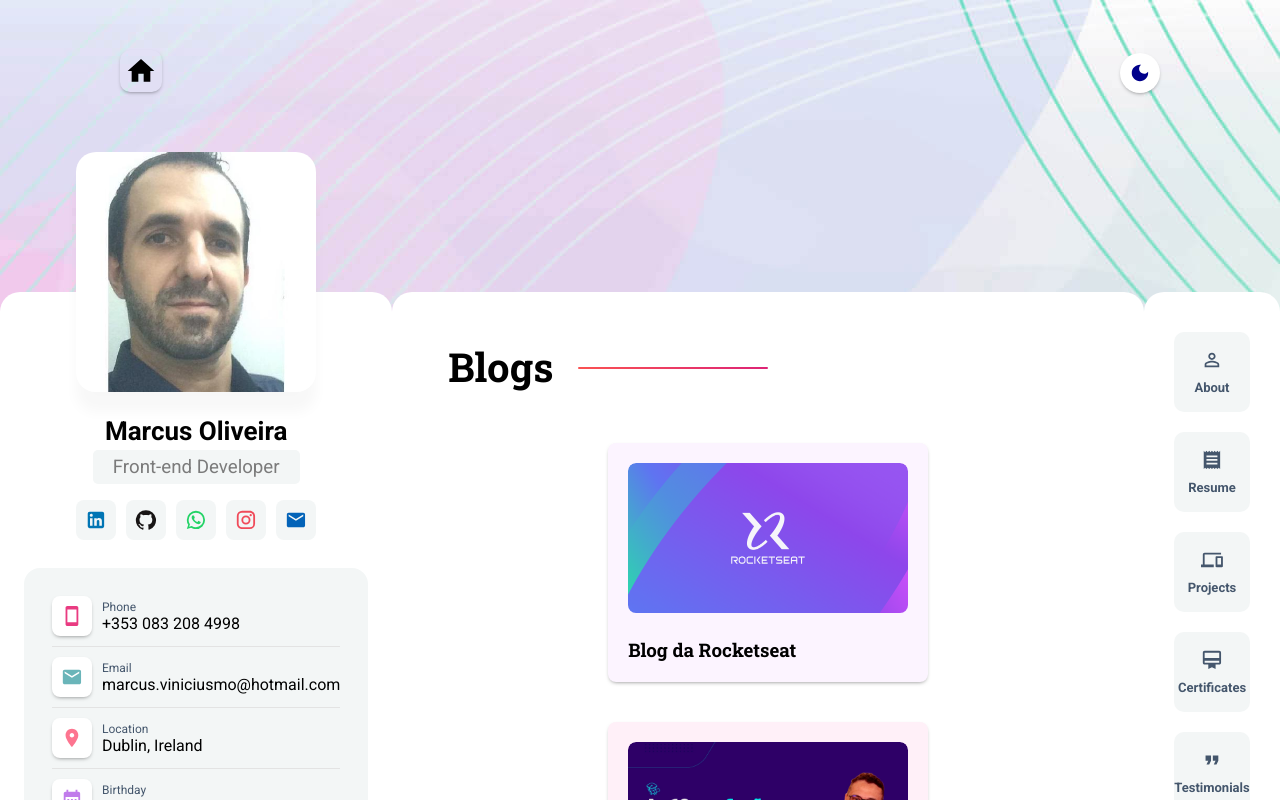
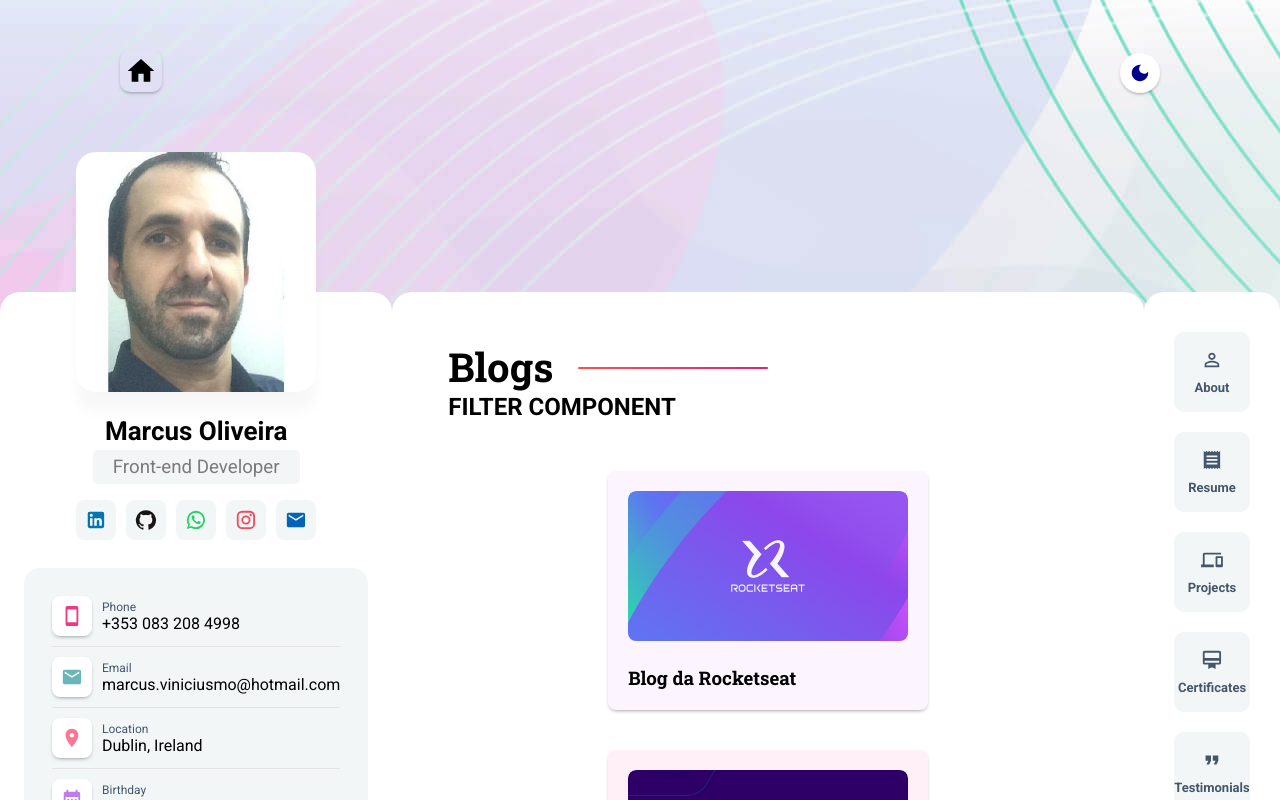
Before and after one commit to marcusviniciusmo/My_Portfolio__, a React (Vite) app in the folder frontend/: page /blogs in a window 1280 px wide. Shown: the top 800 px of the page. Built offline with nearby package versions, Linux system fonts and the light colour scheme.

Commit message:
Filter compoennt created

```diff
--- /dev/null
+++ b/frontend/src/components/Filter/index.tsx
@@ -0,0 +1,7 @@
+export function Filter() {
+  return (
+    <>
+      <h1>FILTER COMPONENT</h1>
+    </>
+  );
+}
--- a/frontend/src/views/Blogs/index.tsx
+++ b/frontend/src/views/Blogs/index.tsx
@@ -1,6 +1,7 @@
 import { useEffect, useState } from 'react';
 
 import { TitleContentPage } from '../../components/TitleContentPage';
+import { Filter } from '../../components/Filter';
 
 import { BlogsList } from '../../data/blogs';
 import { BlogType } from '../../@types/Blogs';
@@ -41,6 +42,8 @@ export function Blogs() {
     <BlogsContainer>
       <TitleContentPage title="Blogs" />
 
+      <Filter />
+
       <div
         className="blogsContainer"
         onMouseEnter={() => handleMouseEnterList(true)}
--- a/frontend/src/views/Certificates/index.tsx
+++ b/frontend/src/views/Certificates/index.tsx
@@ -1,6 +1,7 @@
 import { useEffect, useState } from 'react';
 
 import { TitleContentPage } from '../../components/TitleContentPage';
+import { Filter } from '../../components/Filter';
 import { Modal } from '../../components/Modal';
 import { CertificateModal } from '../../modal/Certificate';
 
@@ -49,6 +50,8 @@ export function Certificates() {
     <CertificatesContainer>
       <TitleContentPage title="Certificates" />
 
+      <Filter />
+
       <div
         className="certificateContainer"
         onMouseEnter={() => handleMouseEnterList(true)}
--- a/frontend/src/views/Projects/index.tsx
+++ b/frontend/src/views/Projects/index.tsx
@@ -2,6 +2,7 @@ import { useEffect, useState } from 'react';
 import { GitHub, Tv } from '@mui/icons-material';
 
 import { TitleContentPage } from '../../components/TitleContentPage';
+import { Filter } from '../../components/Filter';
 import { Loading } from '../../components/Loading';
 import { Modal } from '../../components/Modal';
 import { ProjectModal } from '../../modal/Project';
@@ -76,6 +77,8 @@ export function Projects() {
     <Styles.ProjectsContainer>
       <TitleContentPage title="Projects" />
 
+      <Filter />
+
       {projects.length > 0 ? (
         <>
           <div
```
